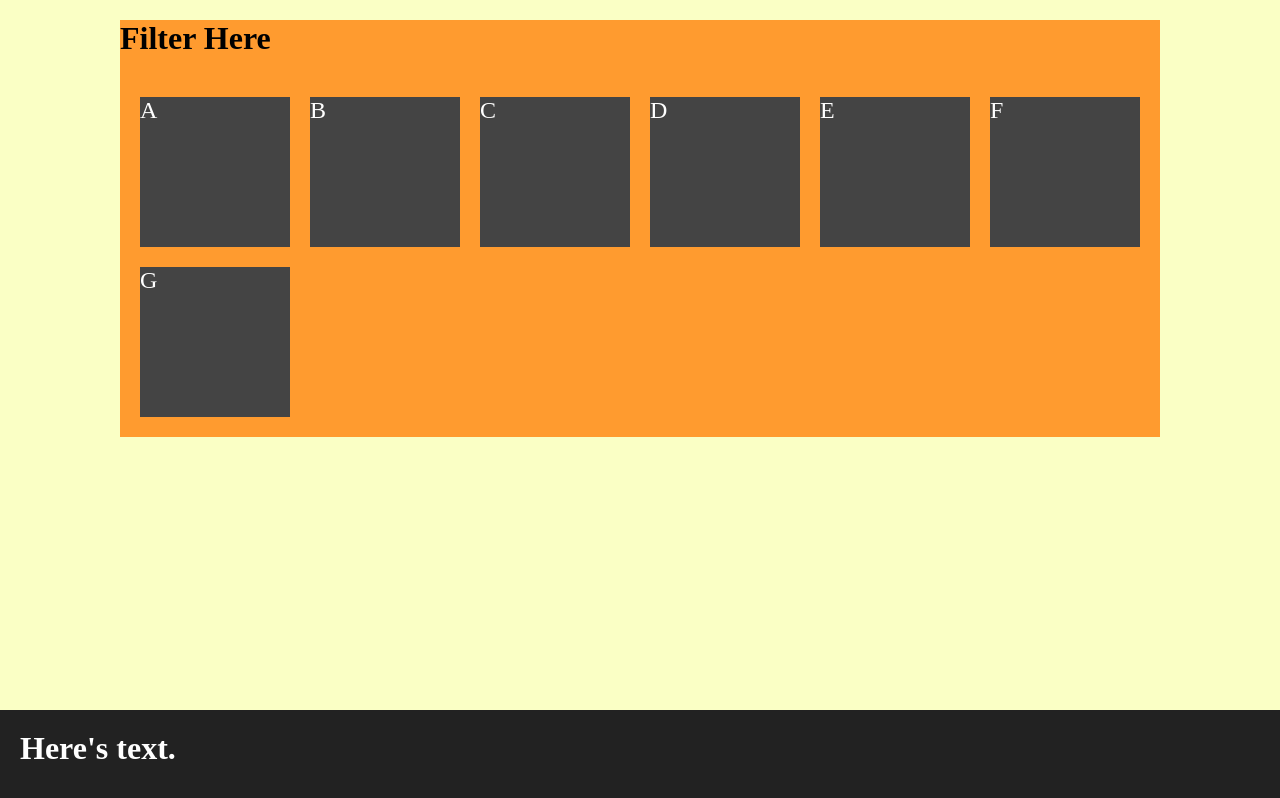
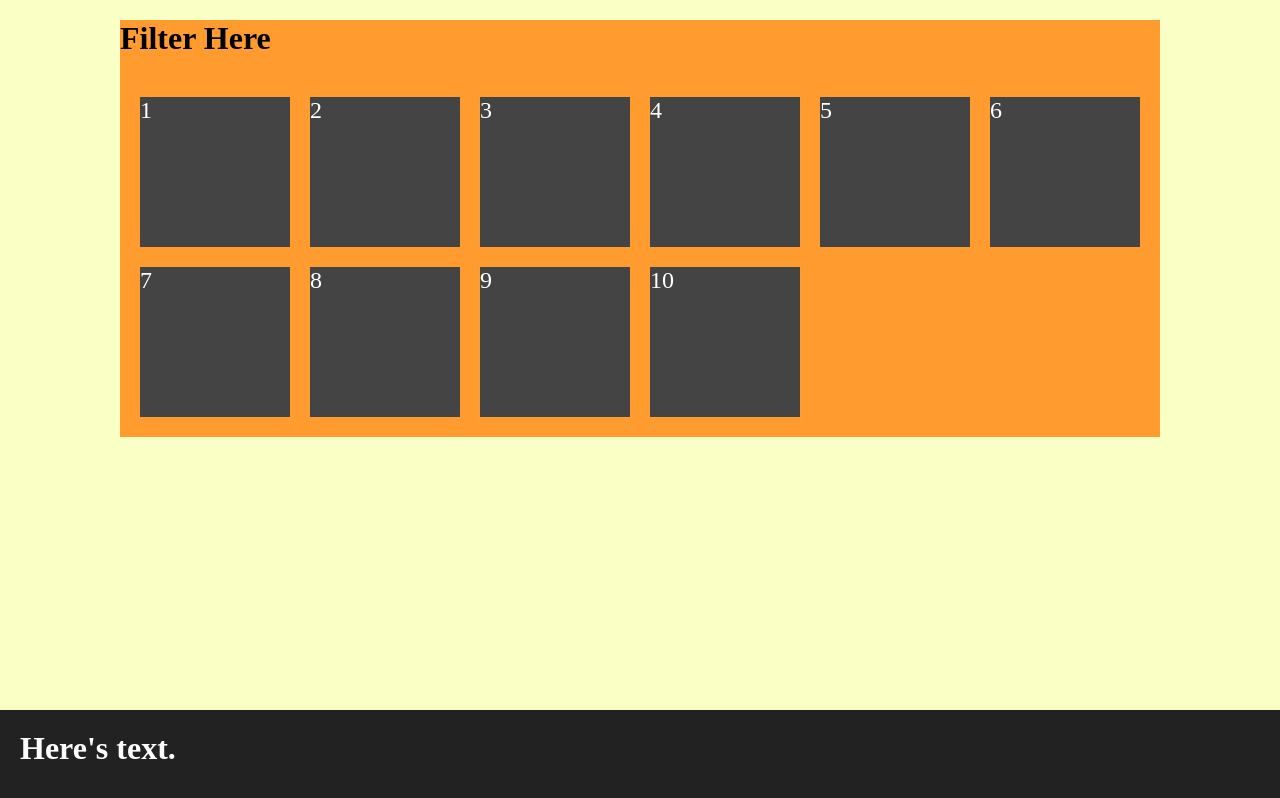
Before and after one commit to LeePresswood/reactpokedex, a React (Create React App) app: page / in a window 1280 px wide. Built offline with nearby package versions, Linux system fonts and the light colour scheme.

Commit message:
Added dynamic number of boxes.

```diff
--- a/src/components/ContentSection.js
+++ b/src/components/ContentSection.js
@@ -1,14 +1,14 @@
-import React, { Component } from 'react';
-import '../styles/ContentSection.css';
+import React, {Component} from "react";
+import "../styles/ContentSection.css";
 import PokeRows from "./PokeRows";
 import PokeFilter from "./PokeFilter";
 
 class ContentSection extends Component {
-    render() {
+    render(){
         return (
             <div className="ContentSection">
                 <PokeFilter/>
-                <PokeRows/>
+                <PokeRows pokeArray={new Array(10).fill(0).map((_, i) => i + 1)}/>
             </div>
         );
     }
--- a/src/components/PokeRows.js
+++ b/src/components/PokeRows.js
@@ -5,13 +5,9 @@ class PokeRows extends Component {
     render() {
         return (
             <div className="PokeRows">
-                <div className="box">A</div>
-                <div className="box">B</div>
-                <div className="box">C</div>
-                <div className="box">D</div>
-                <div className="box">E</div>
-                <div className="box">F</div>
-                <div className="box">G</div>
+                {this.props.pokeArray.map((pokemon) =>
+                    <div key={pokemon} className="box">{pokemon}</div>
+                )}
             </div>
         );
     }
```
